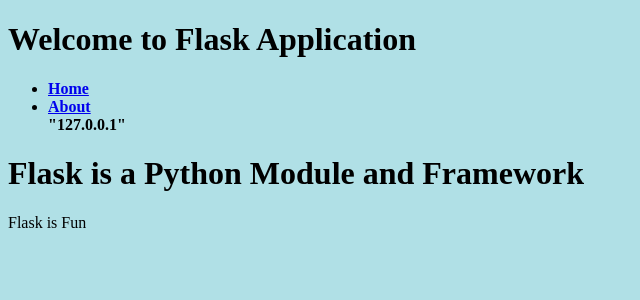
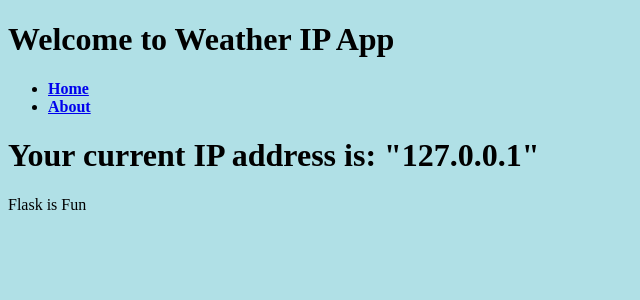
Before and after one commit to bdobay/IPweatherapp, a Flask app: page / in a window 1280 px wide. Shown: the top 300 px of the page, without its empty margins (0-640 px from the left). Run offline with Flask 2, Linux system fonts and the light colour scheme.

Commit message:
Move client ip

```diff
--- a/templates/index.html
+++ b/templates/index.html
@@ -3,7 +3,7 @@
   <body style="background-color:powderblue;">
     {% extends "template.html" %}
     {% block content %}
-    <h1> Flask is a Python Module and Framework </h1>
+    <h1> Your current IP address is: <b>"{{request.remote_addr}}"</b> </h1>
     <p> Flask is Fun </p>
     {% endblock %}
   </body>
--- a/templates/template.html
+++ b/templates/template.html
@@ -8,12 +8,11 @@
  <body>
     <header>
       <div class="container">
-        <h1 class="logo">Welcome to Flask Application</h1>
+        <h1 class="logo">Welcome to Weather IP App</h1>
         <strong><nav>
           <ul class="menu">
             <li><a href="{{ url_for('home') }}">Home</a></li>
             <li><a href="{{ url_for('about') }}">About</a></li>
-            <b>"{{request.remote_addr}}" </b>
           </ul>
         </nav></strong>
       </div>
```
